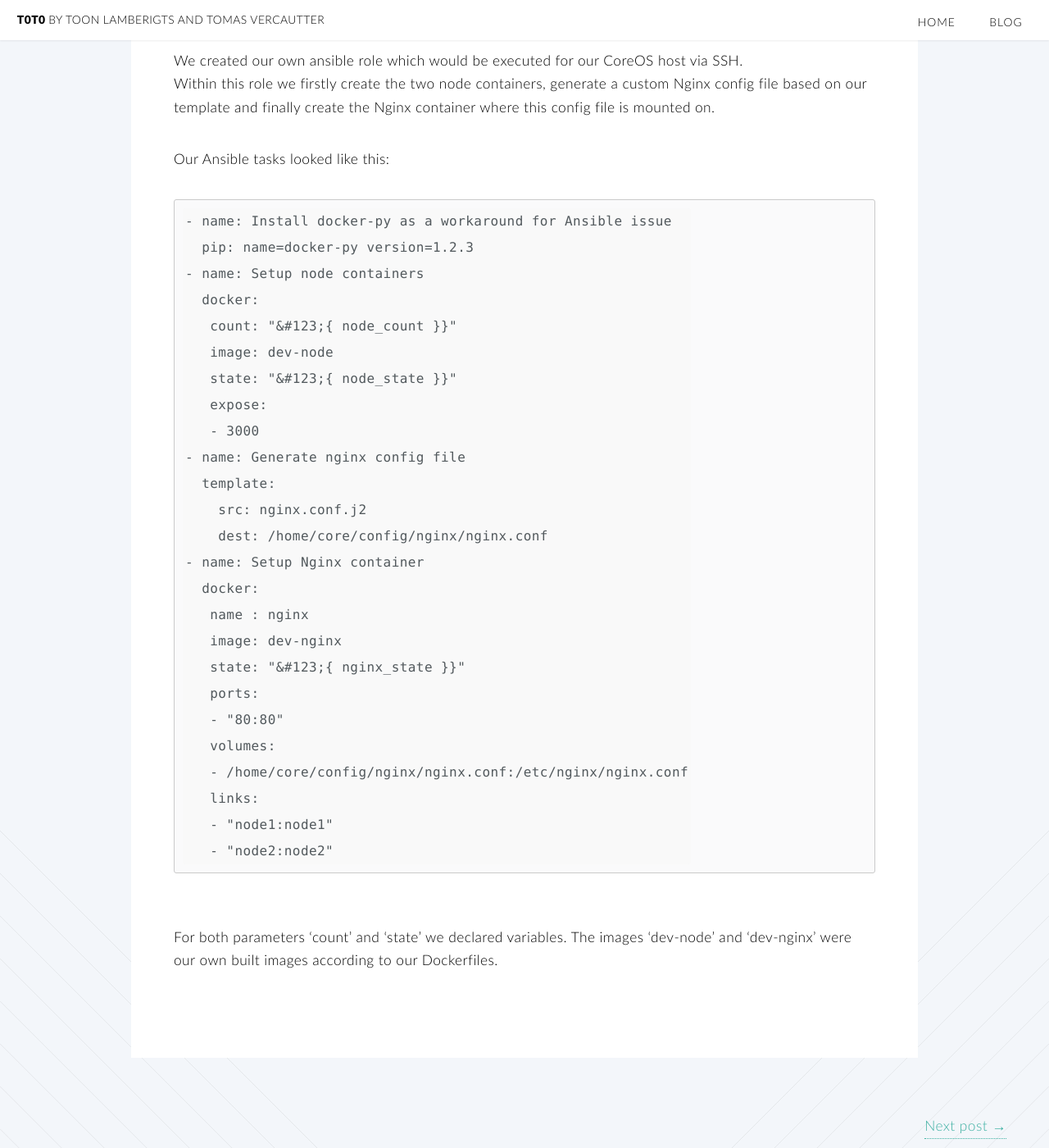
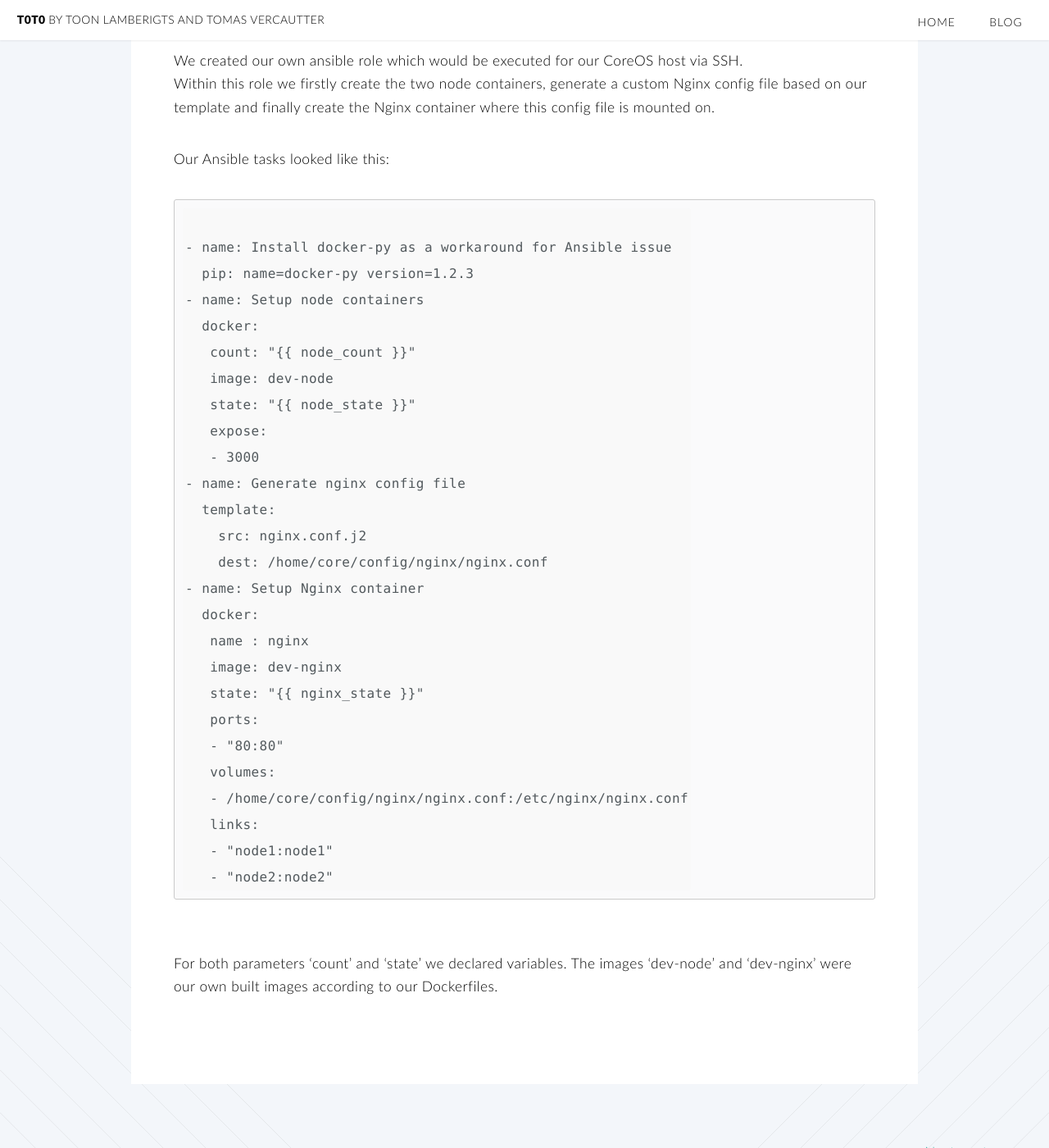
Before and after one commit to t0t0/t0t0.github.io, a Jekyll site: the page built from _posts/2016-2-19-stage-week1:getting-started-with-docker.md, in a window 1280 px wide and 1400 px high, scrolled down 6209 px. Shown: the whole window at 82% size. Built offline with Jekyll 4.4.1, drawn with Linux system fonts in a browser that asks for light colours.

Commit message:
Fixed issue with {{}} in code block

````diff
--- a/_posts/2016-2-19-stage-week1:getting-started-with-docker.md
+++ b/_posts/2016-2-19-stage-week1:getting-started-with-docker.md
@@ -173,7 +173,8 @@ Within this role we firstly create the two node containers, generate a custom Ng
 
 Our Ansible tasks looked like this:
 
-```
+<pre>
+<code>
 - name: Install docker-py as a workaround for Ansible issue
   pip: name=docker-py version=1.2.3
 - name: Setup node containers
@@ -199,7 +200,8 @@ Our Ansible tasks looked like this:
    links:
    - "node1:node1"
    - "node2:node2"
-```
+</code>
+</pre>
 
 <br />
 
````
